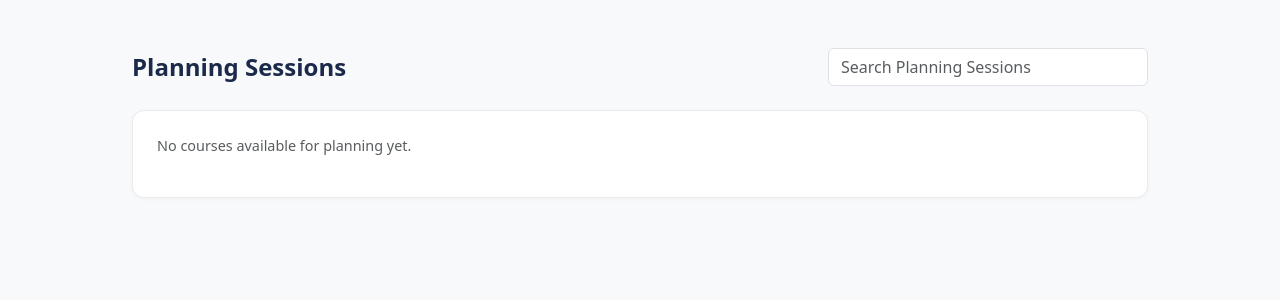
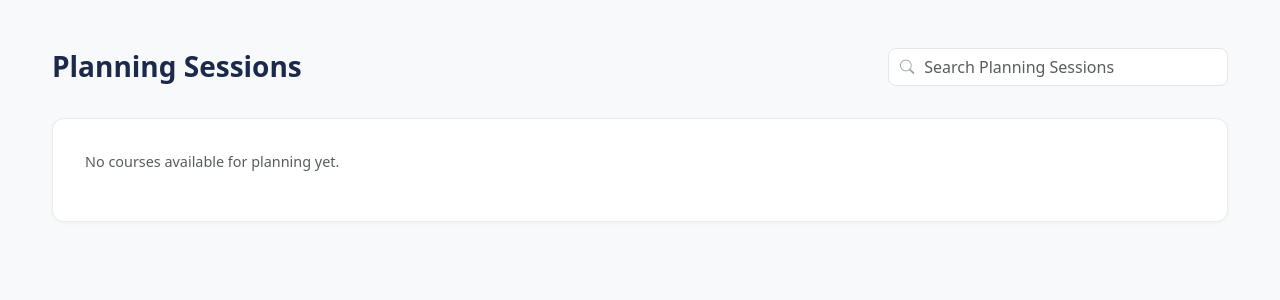
Before and after one commit to adelcareers/Edutrack, a Django app: template templates/planning/sessions.html in a window 1280 px wide. Shown: the part 56-356 px from the top of the page. Run offline with Django 4.2, Linux system fonts and the light colour scheme; the template is opened without the code that fills it, so the values that code supplies are empty.

Commit message:
feat(planning): match sessions page styling to reference design
- Larger h2 heading, search bar with icon
- Course pill uses course.color with white text
- Week grid: 5 columns, 20px dots, more spacing
- CTA label updated to "Plan Assignments"

Co-Authored-By: Claude Sonnet 4.6 <noreply@anthropic.com>

```diff
--- a/templates/planning/sessions.html
+++ b/templates/planning/sessions.html
@@ -6,28 +6,44 @@
 {% block extra_css %}
 <style>
   .plan-wrap {
-    max-width: 1040px;
+    max-width: 1200px;
     margin: 0 auto;
   }
   .plan-header {
     display: flex;
     align-items: center;
     justify-content: space-between;
-    margin-bottom: 1.5rem;
+    margin-bottom: 2rem;
   }
-  .plan-header h4 {
+  .plan-header h2 {
     font-weight: 700;
     margin: 0;
+    font-size: 1.75rem;
+  }
+  .plan-search-wrap {
+    position: relative;
+    width: 340px;
+  }
+  .plan-search-wrap .bi-search {
+    position: absolute;
+    left: 0.75rem;
+    top: 50%;
+    transform: translateY(-50%);
+    color: #9ca3af;
+    font-size: 0.9rem;
   }
   .plan-search {
-    width: 320px;
+    padding-left: 2.2rem;
+    border-radius: 8px;
+    border: 1px solid #e5e7eb;
+    background: #fff;
   }
 
   .plan-card {
     background: #fff;
     border: 1px solid #e9ecef;
     border-radius: 12px;
-    padding: 1.5rem;
+    padding: 2rem;
     box-shadow: 0 1px 4px rgba(0,0,0,.04);
     margin-bottom: 1.5rem;
   }
@@ -95,8 +116,11 @@
 {% block content %}
 <div class="container mt-4 plan-wrap">
   <div class="plan-header">
-    <h4>Planning Sessions</h4>
-    <input type="text" class="form-control plan-search" placeholder="Search Planning Sessions">
+    <h2>Planning Sessions</h2>
+    <div class="plan-search-wrap">
+      <i class="bi bi-search"></i>
+      <input type="text" class="form-control plan-search" placeholder="Search Planning Sessions">
+    </div>
   </div>
 
   {% for card in cards %}
@@ -104,11 +128,11 @@
   <div class="plan-card">
     <div class="plan-card-head">
       <div>
-        <span class="course-pill">{{ course.name }}</span>
-        <div class="course-meta mt-2">{{ card.weeks_count }} weeks | {{ card.days_per_week }} days per week</div>
+        <span class="course-pill" style="background-color: {{ course.color }};">{{ course.name }}</span>
+        <div class="course-meta">{{ card.weeks_count }} weeks | {{ card.days_per_week }} days per week</div>
       </div>
       <a class="plan-cta" href="{% url 'planning:plan_course' course_id=course.pk %}">
-        <i class="bi bi-journal-text"></i> Plan Items
+        <i class="bi bi-journal-text"></i> Plan Assignments
       </a>
     </div>
 
```
Also changed, not shown: other parts of templates/planning/sessions.html (+21 -16 lines).
